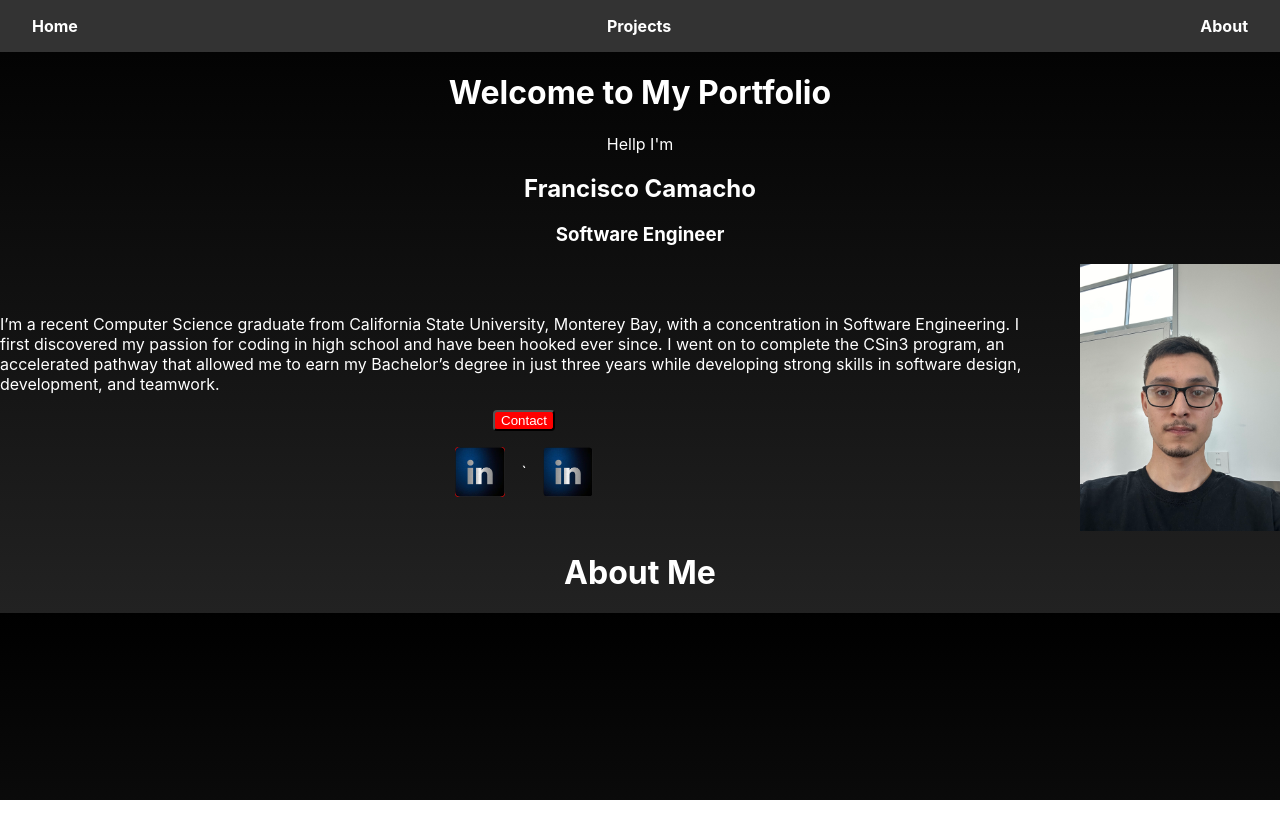
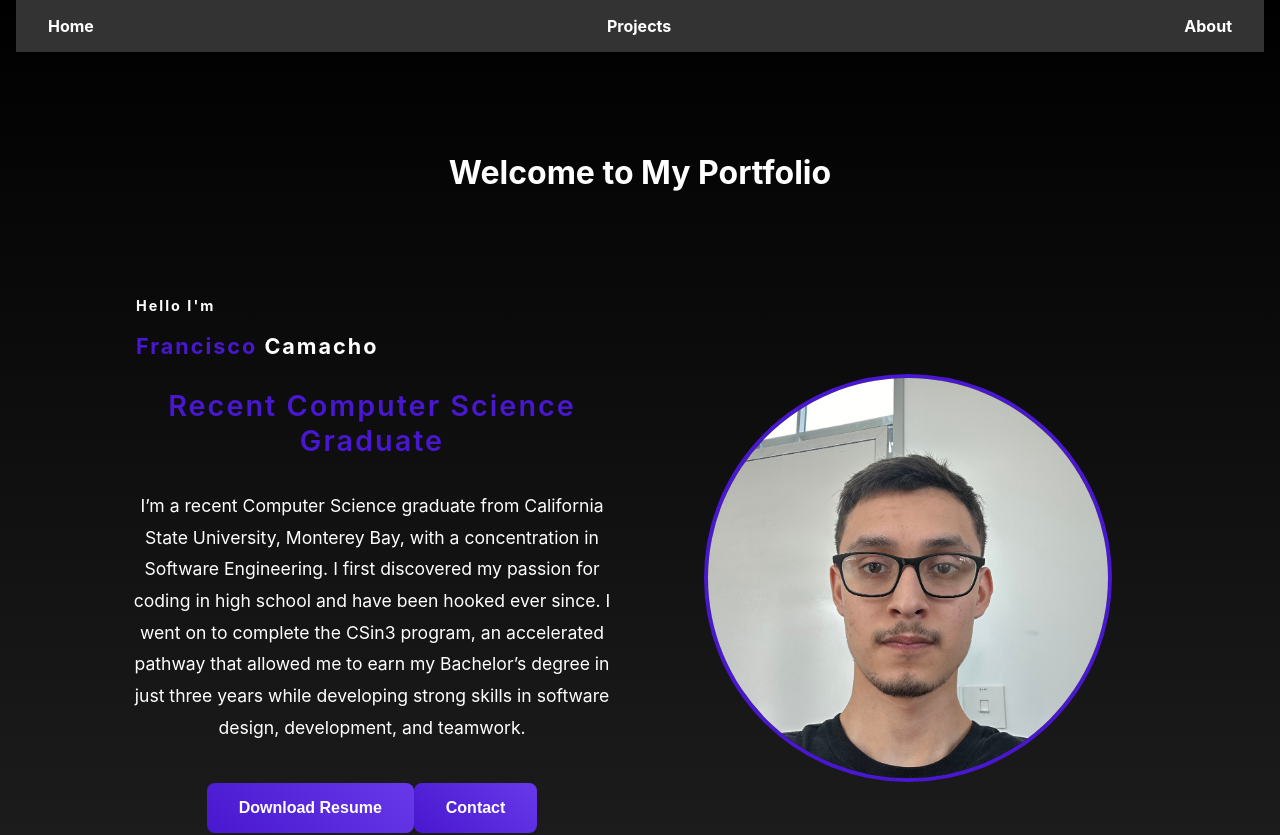
Before and after one commit to FranciscoCamach0/FranciscoCamach0.github.io, a React (Create React App) app in the folder folio/: page / in a window 1280 px wide. Shown: the top 835 px of the page. Before the commit the page ends 800 px from the top, so only its background shows below. Built offline with nearby package versions, Linux system fonts and the light colour scheme.

Commit message:
Home Page
updated home page for friendly look

```diff
--- a/folio/src/css/background.css
+++ b/folio/src/css/background.css
@@ -1,17 +1,27 @@
 /* div {
-    background: linear-gradient(to bottom, #000000, #222222);
-    align-items: center;
+    padding-left: 1rem;
+    padding-right: 1rem;
 } */
+/* Text / Div's */
+.intro {
+    display: flex;
+    flex-direction: column;
+    padding-top: 80px;
+    min-height: 100vh;
+  }
 
 p {
     color: white;
     text-align: center;
 }
-.homepageText{
-    color:white;
-    text-align: left;
+.homepageDescription{
+  font-size: 1.1rem;
+  color: white;
+  margin-bottom: 2.5rem;
+  line-height: 1.8;
+
 }
-
+/* headers / titles */
 h1 {
     color: white;
     text-align: center;
@@ -25,9 +35,36 @@ h3{
     color: white;
     text-align: center;
 }
+h4{
+    padding-left: 1rem;
+    padding-right: 1rem;
+    color: white;
+    text-align: left;
+}
+
+.name{
+    padding-left: 1rem;
+    padding-right: 1rem;
+    color: white;
+    text-align: left;
+}
+
+.profession{
+    padding-left: 1rem;
+    padding-right: 1rem;
+    color: white;
+    text-align: left;
+}
+
+.spacing{
+    gap: 2rem;
+}
+
 
 
 body{
+    padding-left: 1rem;
+    padding-right: 1rem;
     background: linear-gradient(to bottom, #000000, #222222);
     align-items: center;
     min-height: 100 vh;
@@ -36,33 +73,78 @@ body{
 
 .homePageDiv {
     display: flex;
-    flex-direction: row;
     align-items: center;
-    justify-content: center;
-    gap: 2rem;
-    color: white;
+    justify-content: space-between;
+    padding: 4rem 2rem;
+    max-width: 1200px;
+    margin: 0 auto;
 }
 
-.updown{
-    flex-direction: column;
-    align-items: center;
-    color: white;
-    display: flex;
+.leftside{
+    flex: 1;
+    max-width: 600px;
 }
+
+.HomePageText {
+    font-size: 0.9rem;
+    color: #4817cf;
+    font-weight: 600;
+    letter-spacing: 2px;
+    margin-bottom: 1rem;
+  }
+
+  .name-highlight {
+    color: #4817cf;
+  }
+.my-title {
+    font-size: 1.8rem;
+    color: #4817cf;
+    margin-bottom: 2rem;
+    font-weight: 600;
+  }
 
 
 
-.selfie{
-    display: block;
-    width: 200px;
-    height: auto;
-    margin: 0 auto;
-}
+
+
+
+/* Selfie */
+  .selfie {
+    flex: 1;
+    display: flex;
+    justify-content: center;
+    align-items: center;
+    padding-left: 2rem;
+  }
+
+  .imageContainer {
+    position: relative;
+    width: 400px;
+    height: 400px;
+    border-radius: 50%;
+    overflow: hidden;
+    border: 4px solid #4817cf;
+  }
+
+  .profileImage {
+    width: 100%;
+    height: 100%;
+    object-fit: cover;
+    object-position: center;
+  }
+
+
                /* buttons */
 .contactButton{
+    background: linear-gradient(45deg, #4817cf, #6839ea);
     color: white;
-    background-color: red;
-    border-radius: 4px;
+    border: none;
+    padding: 1rem 2rem;
+    border-radius: 8px;
+    font-weight: bold;
+    cursor: pointer;
+    transition: transform 0.3s ease, box-shadow 0.3s ease;
+    font-size: 1rem;
 }
 
 .contactButton a:hover {
@@ -73,25 +155,53 @@ body{
 .links{
     display: flex;
     gap: 1rem;
-    justify-content: center;
+    justify-content: left;
     align-items: center;
     margin-top: 1rem;
 }
 
 .linkedinButton{
     color: white;
-    background-color: red;
-    border-radius: 4px;
+    /* background-color: red; / */
+    /* border-radius: 4px; */
 }
 
 .linkedinButton a:hover {
     color: blue;
+    transform: translateY(-2px);
+}
+
+.gitHublogo{
+
+    width: 24px;
+    height: 24px;
+    border-radius: 0;
+}
+.gitHubButton{
+    color: white;
+    /* background-color: red; */
+    border-radius: 4px;
+}
+
+.gitHubButton a:hover {
+    color: blue;
+    transform: translateY(-2px);
 }
 
 .linkedInlogo{
-    display: block;
-    width: 50px;
-    height: auto;
-    margin: 0 auto;
-    border-radius: 10%;
+    width: 24px;
+    height: 24px;
+    border-radius: 0;
 }
+
+.download-resume-btn {
+    background: linear-gradient(45deg, #4817cf, #6839ea);
+    color: white;
+    border: none;
+    padding: 1rem 2rem;
+    border-radius: 8px;
+    font-weight: bold;
+    cursor: pointer;
+    transition: transform 0.3s ease, box-shadow 0.3s ease;
+    font-size: 1rem;
+  }
--- a/folio/src/pages/HomePage.js
+++ b/folio/src/pages/HomePage.js
@@ -4,24 +4,29 @@ import React from 'react';
 import '../css/background.css';
 import selfie from '../images/selfie.jpg';
 import linkedIn from '../images/linkedIn.jpg'
+import gitHub from '../images/gitHub.jpg'
 import { Link } from "react-router-dom";
 
 function HomePage() {
   return (
-    <div>
+    <div className = "intro">
       <h1>Welcome to My Portfolio</h1>
-      <p> Hellp I'm </p>
-      <h2> Francisco Camacho </h2>
-      <h3> Software Engineer </h3>
 
-      <span> </span>
       <div className = "homePageDiv">
 
-        <div className = "updown">
+        <div className = "leftside">
+          <div className = "HomePageText">
 
-          <p className = "homepageText"> I’m a recent Computer Science graduate from California State University, Monterey Bay, with a concentration in Software Engineering. I first discovered my passion for coding in high school and have been hooked ever since. I went on to complete the CSin3 program, an accelerated pathway that allowed me to earn my Bachelor’s degree in just three years while developing strong skills in software design, development, and teamwork.</p>
-          <span></span>
+          <h4> Hello I'm </h4>
+          <h2 className = "name">
+            <span className="name-highlight">Francisco</span> Camacho
+          </h2>
+          <h3 className="my-title">Recent Computer Science Graduate</h3>
+          </div>
 
+            <p className = "homepageDescription"> I’m a recent Computer Science graduate from California State University, Monterey Bay, with a concentration in Software Engineering. I first discovered my passion for coding in high school and have been hooked ever since. I went on to complete the CSin3 program, an accelerated pathway that allowed me to earn my Bachelor’s degree in just three years while developing strong skills in software design, development, and teamwork.</p>
+
+            <button className="download-resume-btn">Download Resume</button>
             <button className = "contactButton"> Contact </button>
             <div className = "links">
               <a
@@ -30,20 +35,24 @@ function HomePage() {
                   target="_blank"
                 >
                   <img className="linkedInlogo" src={linkedIn} alt="LinkedIn logo" />
-              </a>`
+                </a>
 
               <a
-              className="githubButton"
+                className="gitubButton"
                 href="https://github.com/FranciscoCamach0"
                 target="_blank"
               >
-              <img className="linkedInlogo" src={linkedIn} alt="GitHub logo" />
+                <img className="gitHublogo" src={gitHub} alt="GitHub logo" />
               </a>
+            </div>
 
         </div>
 
+        <div className="selfie">
+          <div className="imageContainer">
+            <img className="profileImage" src={selfie} alt="Francisco Camacho" />
           </div>
-        <img className = "selfie" src={selfie} alt="picture of francisco" />
+        </div>
 
 
       </div>
```
Also changed, not shown: folio/src/images/gitHub.jpg (added). Lines whose indentation alone changed are shown as unchanged.
